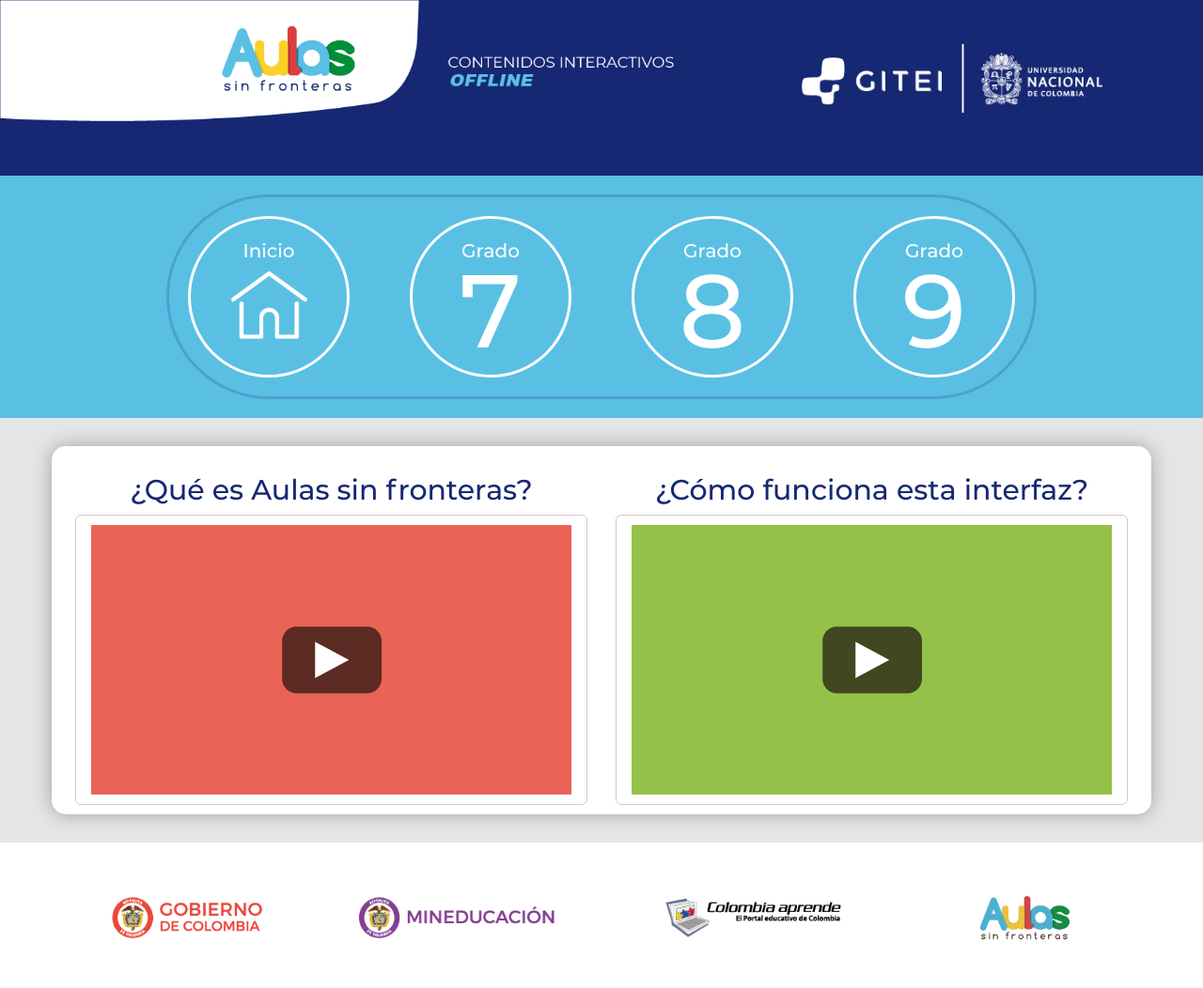
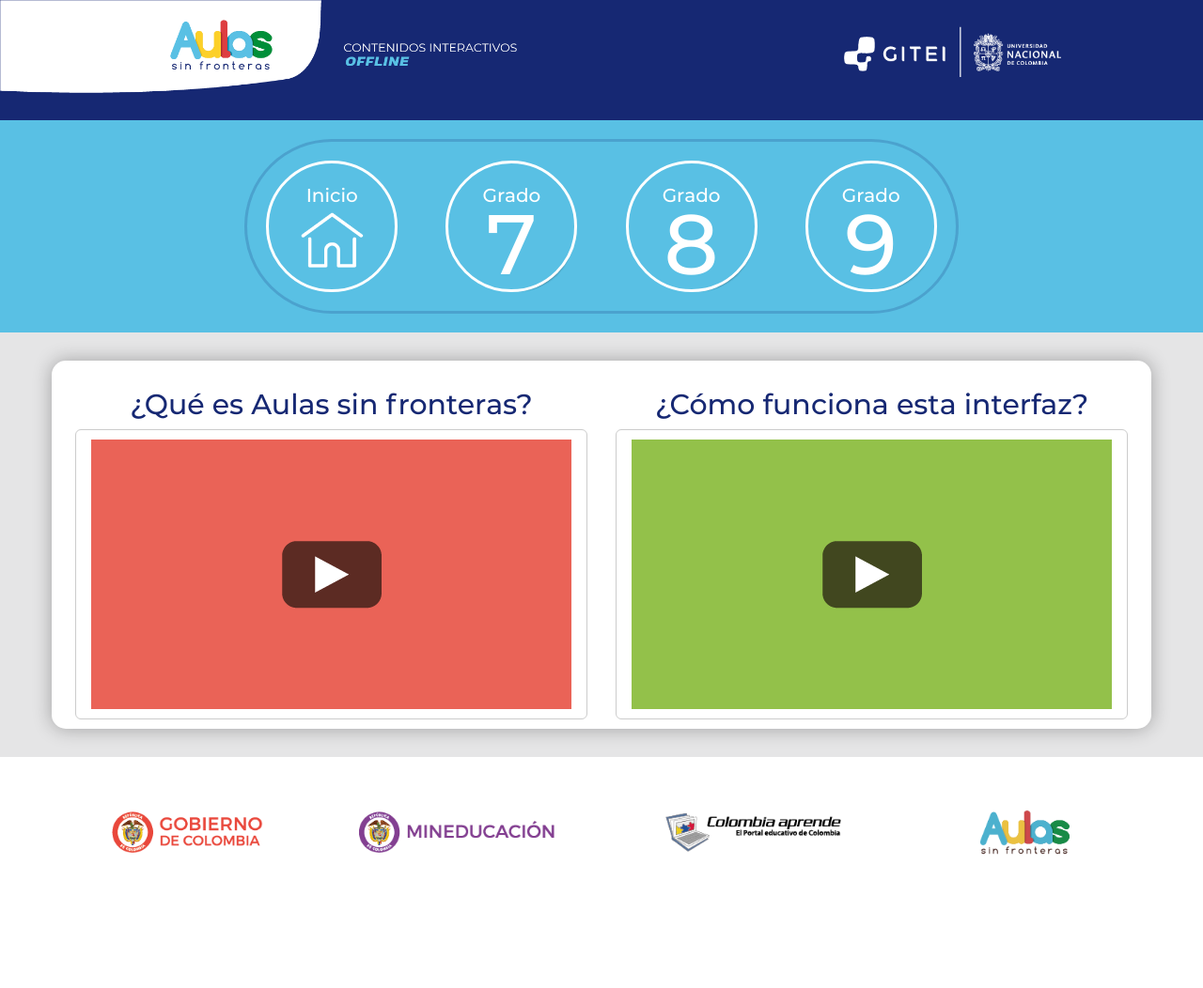
Before and after one commit to cier-centro/local-asf, a PHP site: page / in a window 1280 px wide. Shown: the whole page at 94% size. After the commit the page ends 910 px from the top, so only its background shows below. Run offline with PHP 8.4, Linux system fonts and the light colour scheme; some web fonts are replaced.

Commit message:
Correction in main menu responsive

```diff
--- a/css/style.css
+++ b/css/style.css
@@ -303,8 +303,8 @@
 ---------------Main Menu------------
 ------------------------------------*/
 .main-menu .home-button-container .btn-primary, .main-menu .dropdown .btn {
-  height: 172px;
-  width: 172px;
+  height: 140px;
+  width: 140px;
   background-color: #59C0E4;
   border-radius: 50%;
   border: 3px solid white;
@@ -337,21 +339,21 @@
     left: 0;
     width: 100%;
     height: 100%;
-    background: url("../images/img-menu-home.png") no-repeat center 60%/50% auto; }
+    background: url("../images/img-menu-home.png") no-repeat center 70%/50% auto; }
   .main-menu .dropdown {
-    margin-left: 5vw; }
+    margin-left: 4vw; }
     .main-menu .dropdown .btn {
       padding-bottom: 80%;
       z-index: 2; }
       .main-menu .dropdown .btn:after {
         position: absolute;
         font-family: 'Montserrat-Medium';
-        font-size: 5.5em;
+        font-size: 4.5em;
         top: 0;
         left: 0;
         width: 100%;
         height: 100%;
-        padding-top: 20px; }
+        padding-top: 22px; }
   .main-menu .grade-button-container-grado7 .btn:after {
     content: "7"; }
   .main-menu .grade-button-container-grado8 .btn:after {
@@ -369,23 +371,26 @@
     width: 100%; }
     .main-menu .dropdown-menu a,
     .main-menu .dropdown-menu li {
-      width: 100px;
-      height: 100px;
+      width: 110px;
+      height: 110px;
       border-radius: 100%; }
     .main-menu .dropdown-menu li {
       position: absolute;
-      top: 36px;
-      left: 36px;
+      top: 20px;
+      left: 20px;
+      -webkit-box-shadow: 2px 3px 3px 2px rgba(0, 0, 0, 0.3);
+      -moz-box-shadow: 2px 3px 3px 2px rgba(0, 0, 0, 0.3);
+      box-shadow: 2px 3px 3px 2px rgba(0, 0, 0, 0.3);
       -webkit-transition: all 0.4s ease;
       -moz-transition: all 0.4s ease;
       -ms-transition: all 0.4s ease;
       -o-transition: all 0.4s ease;
       transition: all 0.4s ease; }
     .main-menu .dropdown-menu a {
-      padding: 60px 0 0;
+      padding: 65px 0 0;
       text-transform: capitalize;
       font-family: 'Montserrat-Medium';
-      font-size: 0.8em;
+      font-size: 0.95em;
       text-align: center;
       color: white;
       position: relative; }
@@ -477,10 +496,12 @@
     font-size: 20px; }
 
   .header .header-first-row {
-    display: flex;
-    padding-bottom: 20px; }
+    display: flex; }
+  .header .site-title {
+    max-width: 43vw; }
   .header .header-logo-container .img-responsive {
-    max-width: 25vw; }
+    max-width: 18vw;
+    margin-bottom: 18px; }
 
   .subject-content .main-title {
     font-size: 2.75em; }
--- a/scss/_main-menu.scss
+++ b/scss/_main-menu.scss
@@ -2,8 +2,8 @@
 ---------------Main Menu------------
 ------------------------------------*/
 %main-menu-button {
-  height: 172px;
-  width: 172px;
+  height: 140px;
+  width: 140px;
   background-color: $main-menu-bg;
   border-radius: 50%;
   border: 3px solid white;
@@ -36,6 +36,10 @@
     border-radius: 200px;
   }
 
+  .btn:active:focus {
+    outline: 0;
+  }
+
   .home-button-container {
     .btn-primary {
       @extend %main-menu-button;
@@ -47,7 +51,7 @@
         left: 0;
         width: 100%;
         height: 100%;
-        background: url("#{$images-path}img-menu-home.png") no-repeat center 60% /50% auto;
+        background: url("#{$images-path}img-menu-home.png") no-repeat center 70% /50% auto;
       }
 
       &:hover {
@@ -57,7 +61,7 @@
   }
 
   .dropdown {
-    margin-left: 5vw;
+    margin-left: 4vw;
 
     .btn {
       padding-bottom: 80%;
@@ -67,12 +71,12 @@
       &:after {
         position: absolute;
         font-family: 'Montserrat-Medium';
-        font-size: 5.5em;
+        font-size: 4.5em;
         top: 0;
         left: 0;
         width: 100%;
         height: 100%;
-        padding-top: 20px;
+        padding-top: 22px;
       }
 
       &:hover {
@@ -117,23 +121,24 @@
 
     a,
     li {
-      width: 100px;
-      height: 100px;
+      width: 110px;
+      height: 110px;
       border-radius: 100%;
     }
 
     li {
       position: absolute;
-      top: 36px;
-      left: 36px;
+      top: 20px;
+      left: 20px;
+      @include box-shadow-properties(2px 3px 3px 2px rgba(0, 0, 0, 0.3));
       @include transition-properties(all 0.4s ease);
     }
 
     a {
-      padding: 60px 0 0;
+      padding: 65px 0 0;
       text-transform: capitalize;
       font-family: 'Montserrat-Medium';
-      font-size: 0.8em;
+      font-size: 0.95em;
       text-align: center;
       color: white;
       position: relative;
@@ -216,25 +221,5 @@
     & > .dropdown-toggle.btn-primary:focus {
       background-color: $main-menu-bg-selected;
     }
-
-    .subject-link-container-ciencias {
-      top: 160px;
-      left: -100px;
-    }
-
-    .subject-link-container-sociales {
-      top: 160px;
-      left: 172px;
-    }
-
-    .subject-link-container-matematicas {
-      top: 230px;
-      left: 90px;
-    }
-
-    .subject-link-container-lenguaje {
-      top: 230px;
-      left: -17px;
-    }
   }
 }
--- a/scss/_media-query.scss
+++ b/scss/_media-query.scss
@@ -36,12 +82,16 @@
   .header {
     .header-first-row {
       display: flex;
-      padding-bottom: 20px;
+    }
+
+    .site-title {
+      max-width: 43vw;
     }
 
     .header-logo-container {
       .img-responsive {
-        max-width: 25vw;
+        max-width: 18vw;
+        margin-bottom: 18px;
       }
     }
   }
```
Also changed, not shown: other parts of css/style.css (+28 -12 lines), other parts of scss/_media-query.scss (+46 -0 lines), 1 other file.
